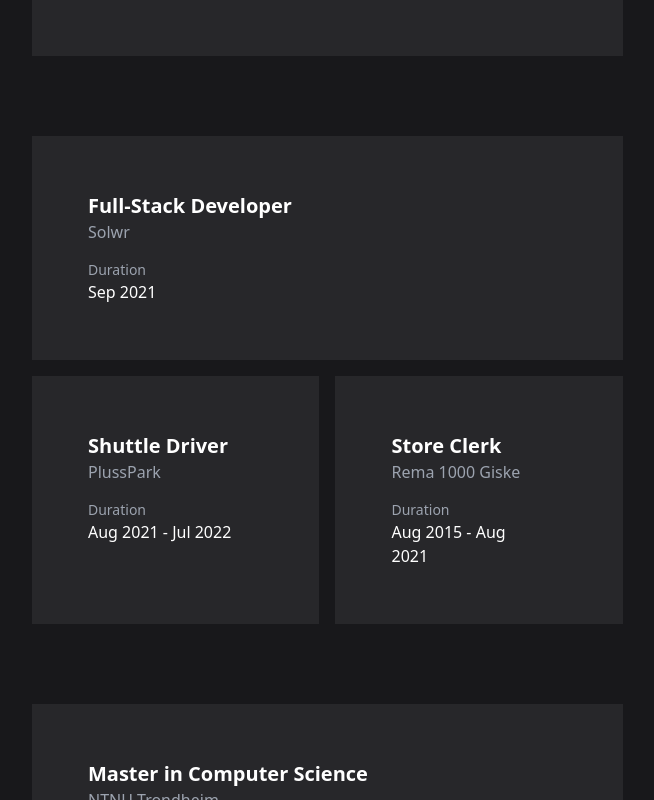
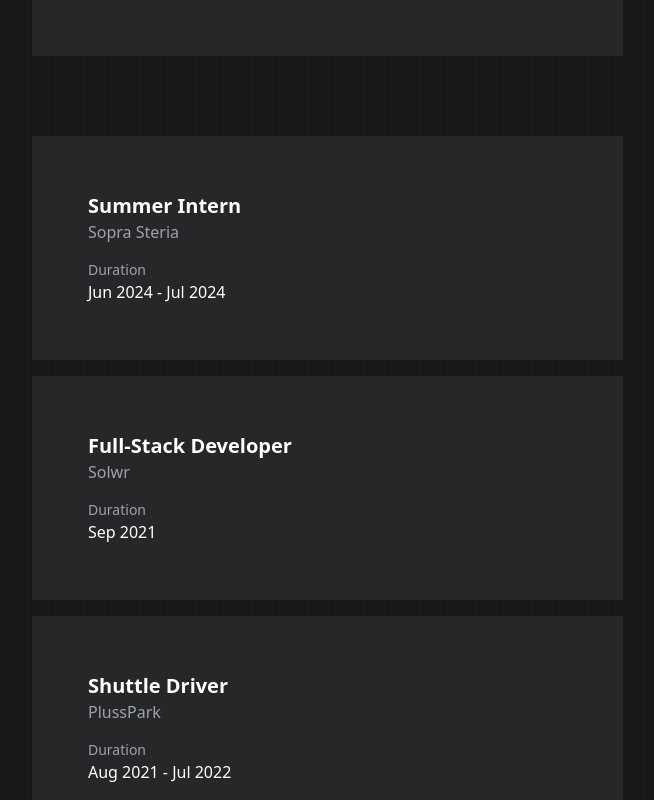
Before and after one commit to PMolnes/molnes.dev, a SvelteKit app: page / in a window 1280 px wide. Shown: the part 880-1680 px from the top of the page, without its empty margins (561-1215 px from the left). Built offline with nearby package versions, Linux system fonts and the light colour scheme.

Commit message:
add: work experience, education hover effect, styling, new bg

```diff
--- a/src/app.css
+++ b/src/app.css
@@ -5,7 +5,7 @@
 @layer base {
 	html {
 		@apply text-white;
-		@apply bg-zinc-900;
+		@apply absolute inset-0 -z-10 h-full w-full bg-zinc-900 bg-[linear-gradient(to_right,#8080800a_1px,transparent_1px),linear-gradient(to_bottom,#8080800a_1px,transparent_1px)] bg-[size:14px_24px];
 		@apply scroll-smooth;
 	}
 
--- a/src/lib/components/EducationList.svelte
+++ b/src/lib/components/EducationList.svelte
@@ -4,7 +4,7 @@
 
 </script>
 
-<section id="education" class="mt-20">
+<section id="education" class="mt-20 group">
   <h1 class="font-mono mb-6 tracking-widest lg:sr-only">EDUCATION</h1>
     {#each educations as education}
     <div
--- a/src/lib/components/ExperienceList.svelte
+++ b/src/lib/components/ExperienceList.svelte
@@ -5,7 +5,7 @@
 
 <section id="experience" class="mt-20 scroll-my-20">
 	<h1 class="font-mono mb-6 tracking-widest lg:sr-only">EXPERIENCE</h1>
-	<div class="lg:grid lg:grid-cols-2 lg:gap-4 group">
+	<div class="flex flex-col lg:gap-4 group">
 		{#each experiences as experience}
 			<ExperienceCard {experience} />
 		{/each}
--- a/src/lib/content/experiences.ts
+++ b/src/lib/content/experiences.ts
@@ -1,6 +1,12 @@
 import type { Experience } from '$lib/types';
 
 export const experiences: Experience[] = [
+	{
+		company: 'Sopra Steria',
+		title: 'Summer Intern',
+		startDate: new Date('2024-06-17'),
+		endDate: new Date('2024-07-26')
+	},
 	{
 		company: 'Solwr',
 		title: 'Full-Stack Developer',
```
